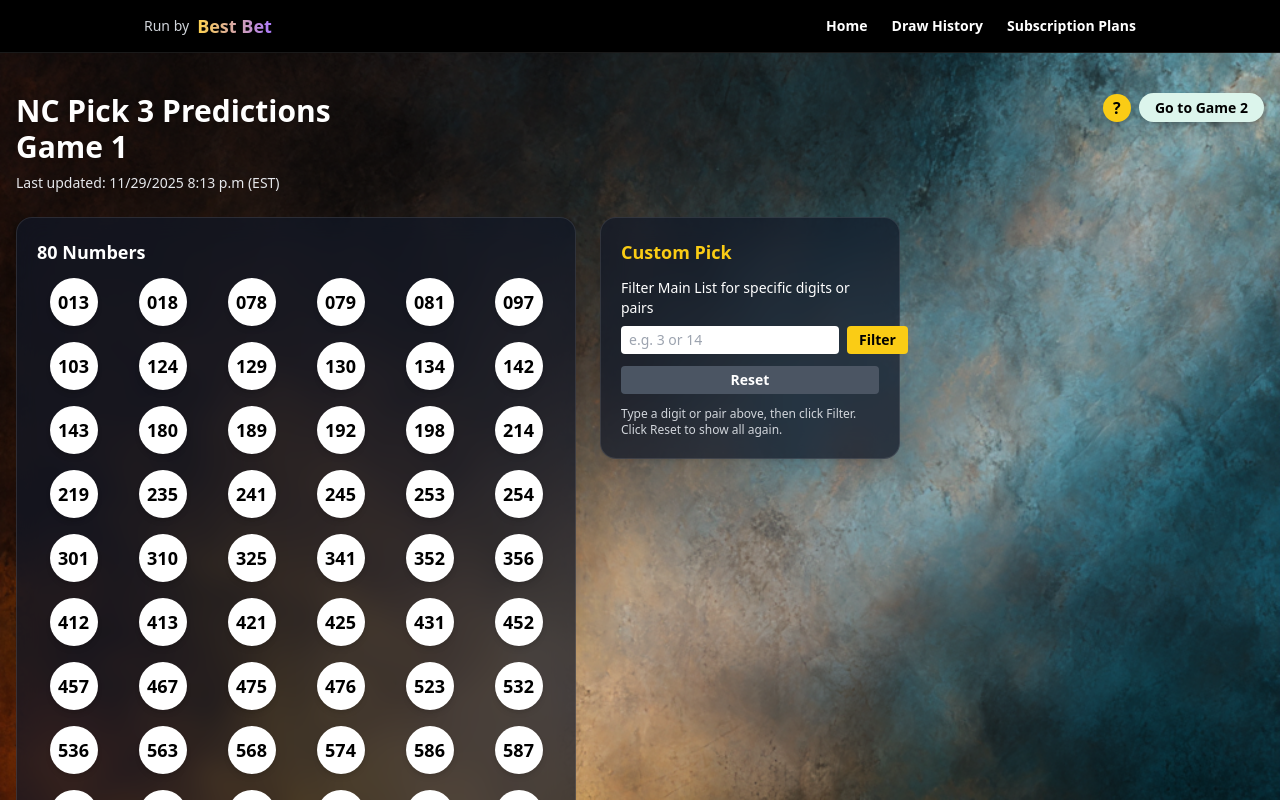
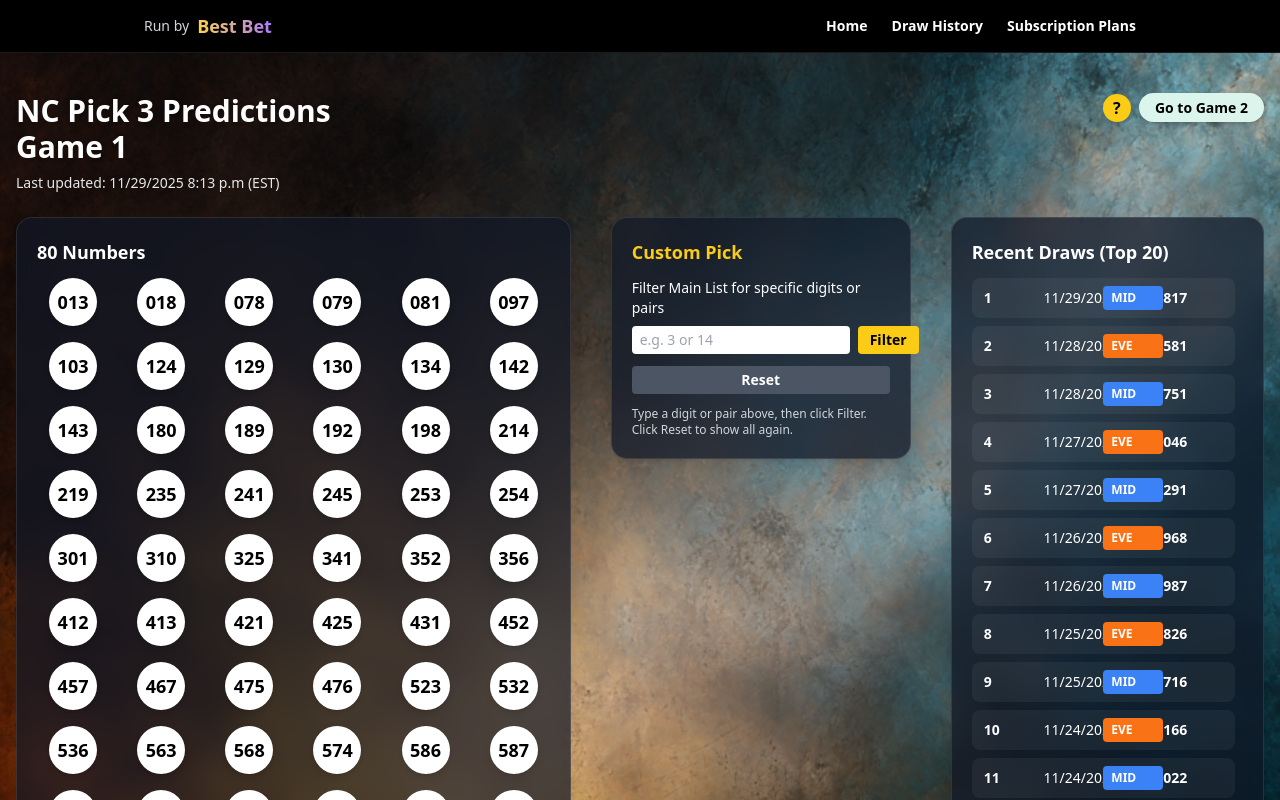
Before and after one commit to Excel2026/nextjs-boilerplate, a Next.js app: page /pick3 in a window 1280 px wide. Shown: the top 800 px of the page. Built offline with nearby package versions, Linux system fonts and the light colour scheme.

Commit message:
Add Mini Draw History to Game 1

```diff
--- a/app/pick3/page.tsx
+++ b/app/pick3/page.tsx
@@ -4,7 +4,7 @@
 import Link from "next/link";
 import { useEffect, useMemo, useState } from "react";
 
-/** ▸▸ Game 1 Help Text (updated: removed "(left)") ◂◂ */
+/** ▸▸ Game 1 Help Text ◂◂ */
 const HELP_HTML = `
 <h2 class="text-xl font-semibold text-yellow-400 text-center mb-4">How to play Game 1</h2>
 <p class="text-sm text-gray-200 leading-relaxed text-center">
@@ -38,13 +38,25 @@ type PredictionsJSON = {
   last_updated?: string;
 };
 
+type HistoryRow = {
+  Date: string;
+  P1: string;
+  P2: string;
+  P3: string;
+  Draw: string;
+};
+
 function sort3Digits(list: string[]): string[] {
   return [...list].filter(Boolean).map((x) => x.padStart(3, "0")).sort((a, b) => Number(a) - Number(b));
 }
 
 function formatLastUpdated(input?: string): string {
   const d = input ? new Date(input.replace(" ", "T")) : new Date();
-  const datePart = d.toLocaleDateString("en-US", { month: "2-digit", day: "2-digit", year: "numeric" });
+  const datePart = d.toLocaleDateString("en-US", {
+    month: "2-digit",
+    day: "2-digit",
+    year: "numeric"
+  });
   const hrs = d.getHours();
   const mins = d.getMinutes().toString().padStart(2, "0");
   const h12 = hrs % 12 || 12;
@@ -54,20 +66,36 @@ function formatLastUpdated(input?: string): string {
 
 export default function Pick3Page() {
   const [data, setData] = useState<PredictionsJSON | null>(null);
+  const [history, setHistory] = useState<HistoryRow[]>([]);
   const [filterValue, setFilterValue] = useState("");
   const [filteredNumbers, setFilteredNumbers] = useState<string[] | null>(null);
   const [hydrated, setHydrated] = useState(false);
   const [showHelp, setShowHelp] = useState(false);
 
+  // Load Game 1 predictions
   useEffect(() => {
     (async () => {
       const res = await fetch("/predictions.json", { cache: "no-store" });
-      const j = (await res.json()) as PredictionsJSON;
+      const j = await res.json();
       setData(j);
       setHydrated(true);
     })();
   }, []);
 
+  // Load top 20 draw history
+  useEffect(() => {
+    (async () => {
+      try {
+        const r = await fetch("/history.json", { cache: "no-store" });
+        const j = await r.json();
+        setHistory(j.rows.slice(0, 20));
+      } catch (e) {
+        console.error("History load error:", e);
+      }
+    })();
+  }, []);
+
+  // Help modal button wiring
   useEffect(() => {
     if (!showHelp) return;
     const btn = document.getElementById("closeHelp");
@@ -99,28 +127,34 @@ export default function Pick3Page() {
 
   return (
     <main className="relative min-h-screen text-black overflow-x-hidden">
-      {/* Background */}
+      {/* BACKGROUND */}
       <div className="absolute inset-0 z-0 bg-[#0b0b0b]" />
       <div
         aria-hidden
         className="absolute inset-0 z-10 bg-cover bg-center bg-no-repeat"
-        style={{ backgroundImage: 'url("/Prediction%20Page%20Background%20v2.png")', opacity: 1 }}
+        style={{
+          backgroundImage: 'url("/Prediction%20Page%20Background%20v2.png")',
+          opacity: 1
+        }}
       />
 
       <div className="relative z-20">
-        <div className="mx-auto max-w-7xl px-4 py-10">
-          {/* Header */}
+        <div className="mx-auto max-w-[1800px] px-4 py-10">
+          {/* HEADER */}
           <div className="flex items-start justify-between gap-4">
             <div>
-              <h1 className="text-3xl font-extrabold text-white drop-shadow">NC Pick 3 Predictions</h1>
-              <span className="text-3xl font-extrabold text-white drop-shadow">Game 1</span>
+              <h1 className="text-3xl font-extrabold text-white drop-shadow">
+                NC Pick 3 Predictions
+              </h1>
+              <span className="text-3xl font-extrabold text-white drop-shadow">
+                Game 1
+              </span>
             </div>
 
             <div className="flex gap-2 items-center">
               <button
                 onClick={() => setShowHelp(true)}
                 className="inline-flex items-center justify-center w-7 h-7 rounded-full bg-yellow-400 text-black font-bold shadow-md hover:bg-yellow-300 transition"
-                aria-label="How to play Game 1"
               >
                 ?
               </button>
@@ -131,12 +165,19 @@ export default function Pick3Page() {
             </div>
           </div>
 
-          {hydrated && <p className="text-sm text-gray-200 mt-2 mb-6">Last updated: {lastUpdated}</p>}
+          {hydrated && (
+            <p className="text-sm text-gray-200 mt-2 mb-6">
+              Last updated: {lastUpdated}
+            </p>
+          )}
 
-          {/* DESKTOP VIEW */}
-          <div className="hidden md:flex items-start gap-6">
+          {/* DESKTOP THREE-COLUMN LAYOUT */}
+          <div className="hidden md:flex items-start gap-10">
+            {/* LEFT: PREDICTIONS */}
             <section className="w-1/2 max-w-[560px] rounded-2xl border border-white/10 bg-gray-900/70 backdrop-blur-md p-5 shadow-lg">
-              <h2 className="mb-3 text-lg font-semibold text-white">{shownList.length} Numbers</h2>
+              <h2 className="mb-3 text-lg font-semibold text-white">
+                {shownList.length} Numbers
+              </h2>
               <div className="grid grid-cols-6 gap-4 justify-items-center">
                 {shownList.map((n, i) => (
                   <div
@@ -149,9 +190,15 @@ export default function Pick3Page() {
               </div>
             </section>
 
+            {/* MIDDLE: CUSTOM PICK */}
             <section className="W-[300px] w-[300px] rounded-2xl border border-white/10 bg-gray-900/70 backdrop-blur-md p-5 shadow-lg text-white">
-              <h2 className="text-lg font-semibold text-yellow-400 mb-3">Custom Pick</h2>
-              <p className="text-sm mb-2">Filter Main List for specific digits or pairs</p>
+              <h2 className="text-lg font-semibold text-yellow-400 mb-3">
+                Custom Pick
+              </h2>
+              <p className="text-sm mb-2">
+                Filter Main List for specific digits or pairs
+              </p>
+
               <div className="flex gap-2 mb-3">
                 <input
                   type="text"
@@ -160,20 +207,62 @@ export default function Pick3Page() {
                   onChange={(e) => setFilterValue(e.target.value)}
                   className="flex-1 rounded px-2 py-1 text-black text-sm focus:outline-none"
                 />
-                <button onClick={handleFilter} className="bg-yellow-400 text-black text-sm font-semibold px-3 py-1 rounded hover:bg-yellow-300">
+                <button
+                  onClick={handleFilter}
+                  className="bg-yellow-400 text-black text-sm font-semibold px-3 py-1 rounded hover:bg-yellow-300"
+                >
                   Filter
                 </button>
               </div>
-              <button onClick={handleReset} className="w-full bg-gray-600 text-white text-sm font-semibold px-3 py-1 rounded hover:bg-gray-500 transition">
+
+              <button
+                onClick={handleReset}
+                className="w-full bg-gray-600 text-white text-sm font-semibold px-3 py-1 rounded hover:bg-gray-500 transition"
+              >
                 Reset
               </button>
-              <p className="text-xs text-gray-300 mt-3">Type a digit or pair above, then click Filter. Click Reset to show all again.</p>
+
+              <p className="text-xs text-gray-300 mt-3">
+                Type a digit or pair above, then click Filter. Click Reset to show all again.
+              </p>
             </section>
+
+            {/* RIGHT: MINI DRAW HISTORY */}
+            <aside className="w-[350px] rounded-2xl border border-white/10 bg-gray-900/70 backdrop-blur-md p-5 shadow-lg text-white hidden lg:block">
+              <h2 className="text-lg font-semibold mb-3">Recent Draws (Top 20)</h2>
+
+              <div className="space-y-2 max-h-[700px] overflow-y-auto pr-2">
+                {history.map((row, idx) => (
+                  <div
+                    key={idx}
+                    className="grid grid-cols-4 items-center bg-white/5 px-3 py-2 rounded-lg text-sm"
+                  >
+                    <span className="font-bold">{idx + 1}</span>
+                    <span>{row.Date}</span>
+                    <span
+                      className={`px-2 py-1 rounded text-xs font-bold ${
+                        row.Draw === "Mid"
+                          ? "bg-blue-500"
+                          : "bg-orange-500"
+                      }`}
+                    >
+                      {row.Draw.toUpperCase()}
+                    </span>
+                    <span className="font-semibold">
+                      {row.P1}{row.P2}{row.P3}
+                    </span>
+                  </div>
+                ))}
+              </div>
+            </aside>
           </div>
 
-          {/* MOBILE VIEW */}
+          {/* MOBILE VIEW (unchanged) */}
           <div className="block md:hidden mt-8 pb-16 overflow-y-auto max-h-[95vh]">
-            <h2 className="mb-4 text-lg font-semibold text-white text-center">{shownList.length} Numbers</h2>
+            <h2 className="mb-4 text-lg font-semibold text-white text-center">
+              {shownList.length} Numbers
+            </h2>
+
             <div className="numbers-grid">
               {shownList.map((n, i) => (
                 <div key={`g1-mobile-${i}`} className="pill">
@@ -183,8 +272,14 @@ export default function Pick3Page() {
             </div>
 
             <section className="mt-10 mb-8 w-full rounded-2xl border border-white/10 bg-gray-900/70 backdrop-blur-md p-6 shadow-lg text-white min-h-[320px]">
-              <h2 className="text-lg font-semibold text-yellow-400 mb-3 text-center">Custom Pick</h2>
-              <p className="text-sm mb-3 text-center">Filter Main List for specific digits or pairs</p>
+              <h2 className="text-lg font-semibold text-yellow-400 mb-3 text-center">
+                Custom Pick
+              </h2>
+
+              <p className="text-sm mb-3 text-center">
+                Filter Main List for specific digits or pairs
+              </p>
+
               <div className="flex gap-2 mb-4">
                 <input
                   type="text"
@@ -193,22 +288,31 @@ export default function Pick3Page() {
                   onChange={(e) => setFilterValue(e.target.value)}
                   className="flex-1 rounded px-3 py-2 text-black text-sm focus:outline-none"
                 />
-                <button onClick={handleFilter} className="bg-yellow-400 text-black text-sm font-semibold px-4 py-2 rounded hover:bg-yellow-300">
+                <button
+                  onClick={handleFilter}
+                  className="bg-yellow-400 text-black text-sm font-semibold px-4 py-2 rounded hover:bg-yellow-300"
+                >
                   Filter
                 </button>
               </div>
-              <button onClick={handleReset} className="w-full bg-gray-600 text-white text-sm font-semibold px-4 py-3 rounded hover:bg-gray-500 transition">
+
+              <button
+                onClick={handleReset}
+                className="w-full bg-gray-600 text-white text-sm font-semibold px-4 py-3 rounded hover:bg-gray-500 transition"
+              >
                 Reset
               </button>
+
               <p className="text-xs text-gray-300 mt-4 text-center leading-snug">
-                Type a digit or pair above, then click Filter.<br />Click Reset to show all again.
+                Type a digit or pair above, then click Filter.<br />
+                Click Reset to show all again.
               </p>
             </section>
           </div>
         </div>
       </div>
 
-      {/* Help Modal (centered) */}
+      {/* HELP MODAL */}
       {showHelp && (
         <div
           onClick={() => setShowHelp(false)}
@@ -218,12 +322,15 @@ export default function Pick3Page() {
             onClick={(e) => e.stopPropagation()}
             className="relative mx-auto bg-gray-900/90 text-white rounded-2xl p-6 w-full max-w-md shadow-xl border border-yellow-400/40"
           >
-            <div className="[&_h1]:text-yellow-400 [&_*]:select-text" dangerouslySetInnerHTML={{ __html: HELP_HTML }} />
+            <div
+              className="[&_h1]:text-yellow-400 [&_*]:select-text"
+              dangerouslySetInnerHTML={{ __html: HELP_HTML }}
+            />
           </div>
         </div>
       )}
 
-      {/* Styles */}
+      {/* STYLES */}
       <style jsx global>{`
         @keyframes colorMorph {
           0% { background-color: #ffffff; }
```
